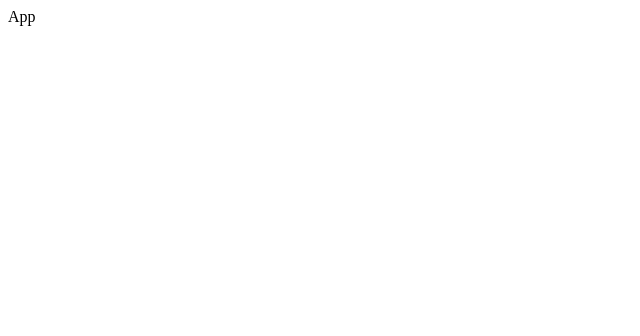
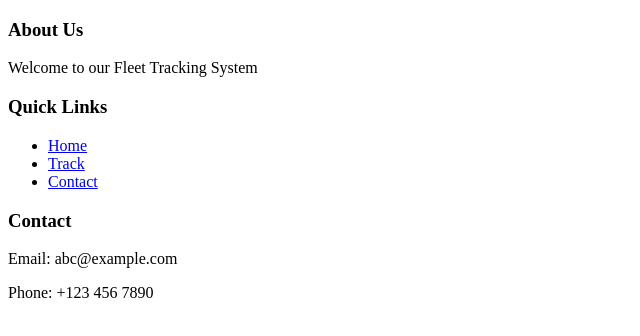
Before and after one commit to Ragu162004/Fleet_Tracking_CMS, a React (Vite) app in the folder client/: page / in a window 1280 px wide. Shown: the top 336 px of the page, without its empty margins (0-640 px from the left). Built offline with nearby package versions, Linux system fonts and the light colour scheme.

Commit message:
footer added

```diff
--- a/client/src/App.jsx
+++ b/client/src/App.jsx
@@ -1,8 +1,10 @@
 import React from 'react'
+import Footer from './components/common/footer.jsx'
 
 const App = () => {
   return (
-    <div>App</div>
+    //<div>App</div>
+    <Footer/>
   )
 }
 
--- /dev/null
+++ b/client/src/components/common/footer.css
@@ -0,0 +1,37 @@
+.footer {
+    display: flex;
+    justify-content: space-between;
+    background-color: #1c1c1c;
+    color: white;
+    padding: 40px 40px;
+    font-family: 'Arial', sans-serif;
+    margin-bottom: 0px;
+    position: relative;
+
+  }
+
+  .footer-column {
+    width: 30%;
+  }
+
+  .footer-column h3 {
+    margin-bottom: 10px;
+    color: #f9a825;
+  }
+
+  .footer-column ul {
+    padding: 0;
+  }
+
+  .footer-column ul li {
+    margin-bottom: 8px;
+  }
+
+  .footer-column ul li a {
+    color: white;
+    text-decoration: none;
+  }
+
+  .footer-column ul li a:hover {
+    text-decoration: underline;
+  }
--- a/client/src/components/common/footer.jsx
+++ b/client/src/components/common/footer.jsx
@@ -0,0 +1,32 @@
+import React from 'react'
+//import './footer.css'
+
+function footer() {
+  return (
+
+  <footer className="bg-black text-white p-4 d-flex justify-space-between font-size-14 font-family: Arial mb-0 position-relative">
+  <div className="w-0.3">
+    <h3 className="mb-0.3 text-amber-500">About Us</h3>
+    <p>Welcome to our Fleet Tracking System</p>
+
+  </div>
+  <div className="w-0.3">
+    <h3 className="mb-0.1 text-amber-500 ">Quick Links</h3>
+    <ul className="p-4">
+      <li><a href="#">Home</a></li>
+      <li><a href="#">Track</a></li>
+      <li><a href="#">Contact</a></li>
+    </ul>
+  </div>
+  <div className="w-0.3">
+    <h3 className="mb-0.1 text-amber-500">Contact</h3>
+    <p>Email: abc@example.com</p>
+    <p>Phone: +123 456 7890</p>
+  </div>
+</footer>
+
+
+
+  )
+}
+export default footer;
```
Also changed, not shown: 2 other files (tests, documents, lock files or other folders).
